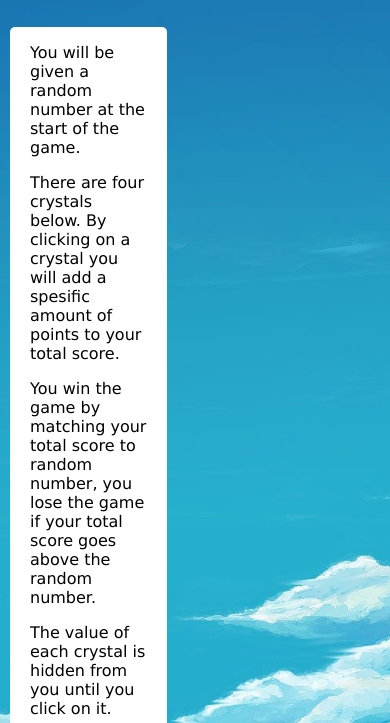
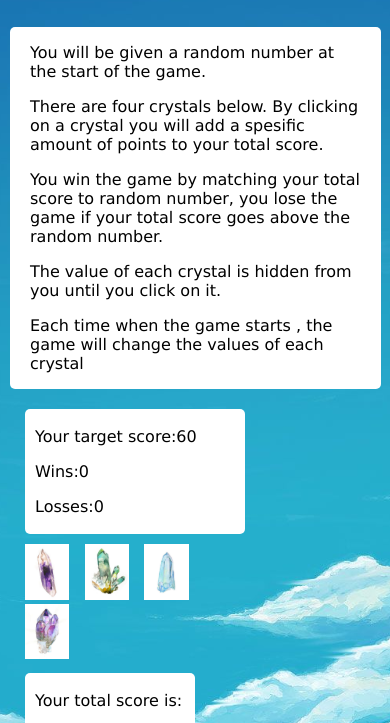
Before and after one commit to tiurzm/Unit-4-Game, a plain HTML site: page index.html in a window 390 px wide. Shown: the part 86-809 px from the top of the page. Drawn offline with nearby package versions, Linux system fonts and the light colour scheme.

Commit message:
<COMMENT>

```diff
--- a/assets/css/style.css
+++ b/assets/css/style.css
@@ -44,13 +44,13 @@
     padding: 0 20px;
     margin: 10px 0;
     float: left;
-    width: 30%;
+    max-width: 30%;
     border-radius: 5px;
 }
 
 .right {
     float: left;
-    width: 60%;
+    max-width: 60%;
     padding: 0 15px;
 }
 
@@ -77,14 +77,14 @@
 }
 
 
-@media screen and (max-width: 980px){
-
-}
-
 @media screen and (max-width: 768px){
-
+    .paragraph {
+        max-width: 90%;
+    }
 }
 
 @media screen and (max-width: 640px){
-
+    .container{
+        width: 95%;
+    }
 }
```
